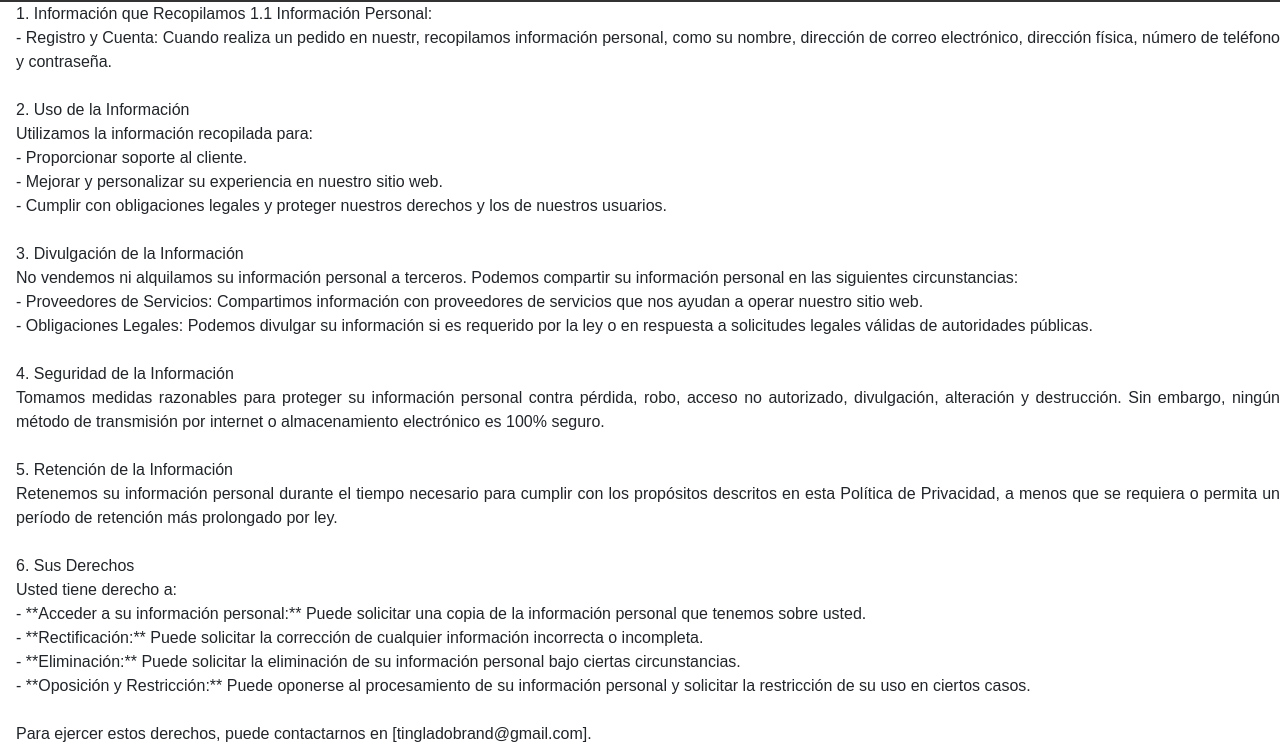
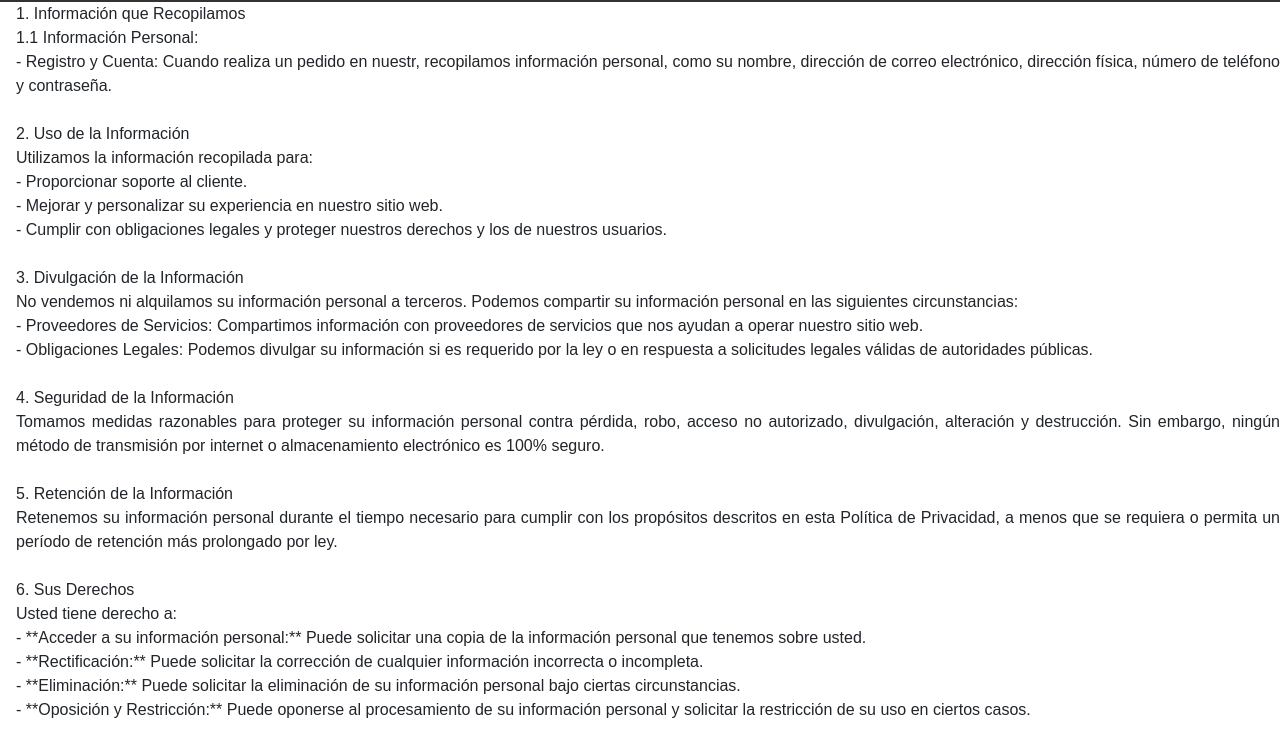
Before and after one commit to marrrra2/CRUD_TINGLADO, a website: page privacidad.html in a window 1280 px wide. Shown: the part 48-797 px from the top of the page. Drawn offline with nearby package versions, Linux system fonts and the light colour scheme.

Commit message:
ahora si

```diff
--- a/privacidad.html
+++ b/privacidad.html
@@ -31,7 +31,7 @@
           </div>
         </div>
     </div>
-    <p class="text-justify ml-3"> 1. Información que Recopilamos
+    <p class="text-justify ml-3"> 1. Información que Recopilamos <br>
 
         1.1 Información Personal: <br>
         - Registro y Cuenta: Cuando realiza un pedido en nuestr, recopilamos información personal, como su nombre, dirección de correo electrónico, dirección física, número de teléfono y contraseña.<br><br>
```
